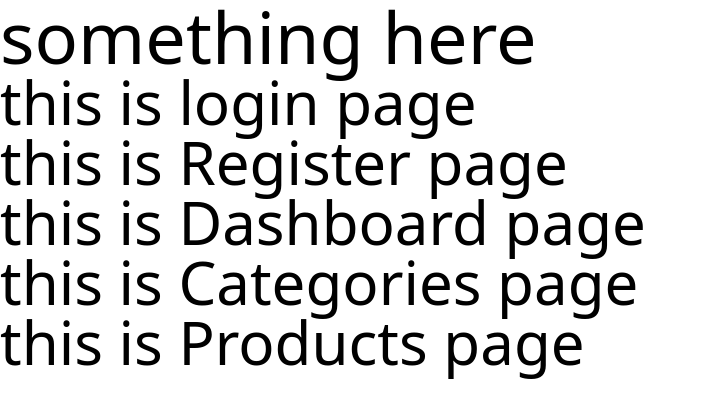
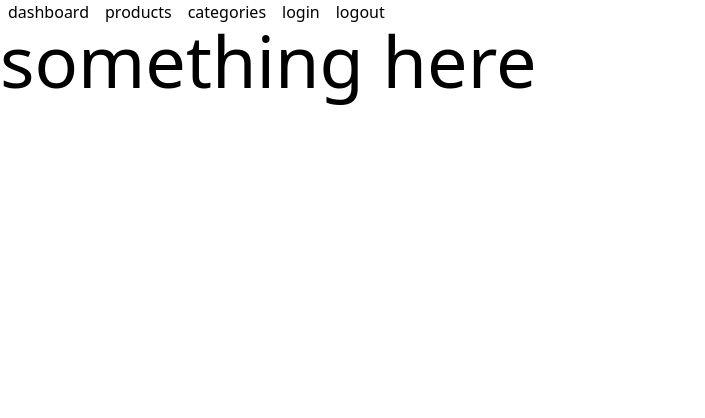
Before and after one commit to JCCode288/Somelogo, a React (Create React App) app in the folder admin/: page / in a window 1280 px wide. Shown: the top 418 px of the page, without its empty margins (0-705 px from the left). Built offline with nearby package versions, Linux system fonts and the light colour scheme.

Commit message:
feat: add login page skeleton form feat: add listener to inputs issue: confused using json-server and fetchAPI

```diff
--- a/admin/src/App.js
+++ b/admin/src/App.js
@@ -3,17 +3,48 @@ import Register from "./views/Register";
 import Dashboard from "./views/Dashboard";
 import Categories from "./views/Categories";
 import Products from "./views/Products";
+import { useState, useEffect } from "react";
 
 function App() {
+  const [page, setPage] = useState("");
+
   return (
     <div className="App">
+      <nav className="flex">
+        <ul className="flex">
+          <li
+            className="cursor-pointer mx-2"
+            onClick={() => setPage("dashboard")}
+          >
+            dashboard
+          </li>
+          <li
+            className="cursor-pointer mx-2"
+            onClick={() => setPage("products")}
+          >
+            products
+          </li>
+          <li
+            className="cursor-pointer mx-2"
+            onClick={() => setPage("categories")}
+          >
+            categories
+          </li>
+          <li className="cursor-pointer mx-2" onClick={() => setPage("login")}>
+            login
+          </li>
+          <li className="cursor-pointer mx-2" onClick={localStorage.clear()}>
+            logout
+          </li>
+        </ul>
+      </nav>
       <div className="container">
         <h1 className="text-7xl">something here</h1>
-        <Login />
-        <Register />
-        <Dashboard />
-        <Categories />
-        <Products />
+        {page === "login" ? <Login page={page} setPage={setPage} /> : ""}
+        {page === "register" ? <Register /> : ""}
+        {page === "dashboard" ? <Dashboard /> : ""}
+        {page === "categories" ? <Categories /> : ""}
+        {page === "products" ? <Products /> : ""}
       </div>
     </div>
   );
--- a/admin/src/views/Login.js
+++ b/admin/src/views/Login.js
@@ -1,7 +1,59 @@
-function Login() {
+import { useEffect, useState } from "react";
+
+function Login({ setPage }) {
+  const [loginForm, setloginForm] = useState({
+    email: "",
+    password: "",
+  });
+
+  async function loginSubmit(e) {
+    e.preventDefault();
+    try {
+      let response = await fetch("http://localhost:3000/users");
+      let data = await response.json();
+      console.log(data);
+    } catch (err) {
+      console.log(err);
+    }
+  }
+
+  function emailHandler(e) {
+    const filledLogin = {
+      email: e.target.value,
+      password: loginForm.password,
+    };
+    setloginForm(filledLogin);
+  }
+
+  function passwordHandler(e) {
+    const filledLogin = {
+      email: loginForm.email,
+      password: e.target.value,
+    };
+    setloginForm(filledLogin);
+  }
+
   return (
     <div className="container">
-      <h1 className="text-6xl">this is login page</h1>
+      <form onSubmit={loginSubmit}>
+        <label>Email</label>
+        <input
+          type="text"
+          name="email"
+          id="email"
+          value={loginForm.email}
+          onChange={emailHandler}
+        />
+        <label>Password</label>
+        <input
+          type="text"
+          name="password"
+          id="password"
+          value={loginForm.password}
+          onChange={passwordHandler}
+        />
+        <button type="submit">Login</button>
+      </form>
     </div>
   );
 }
```
